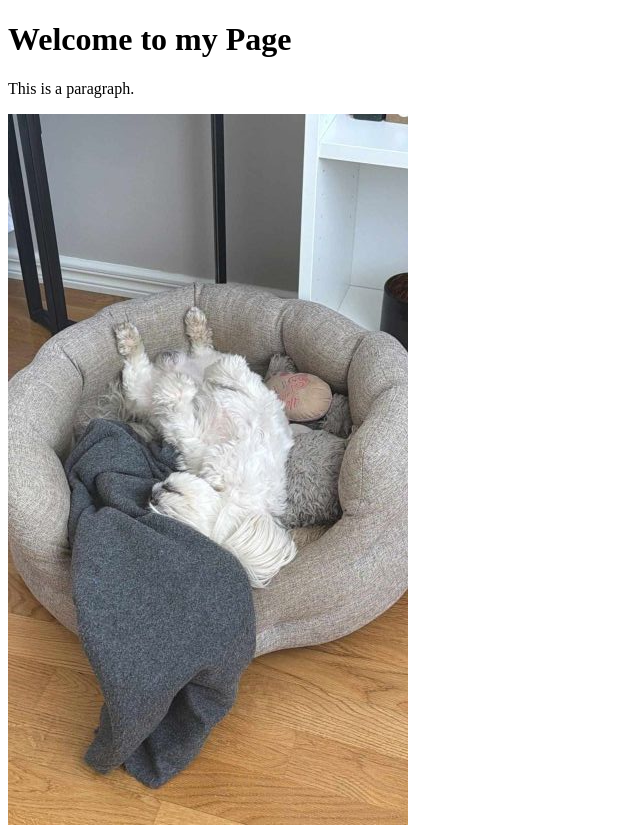
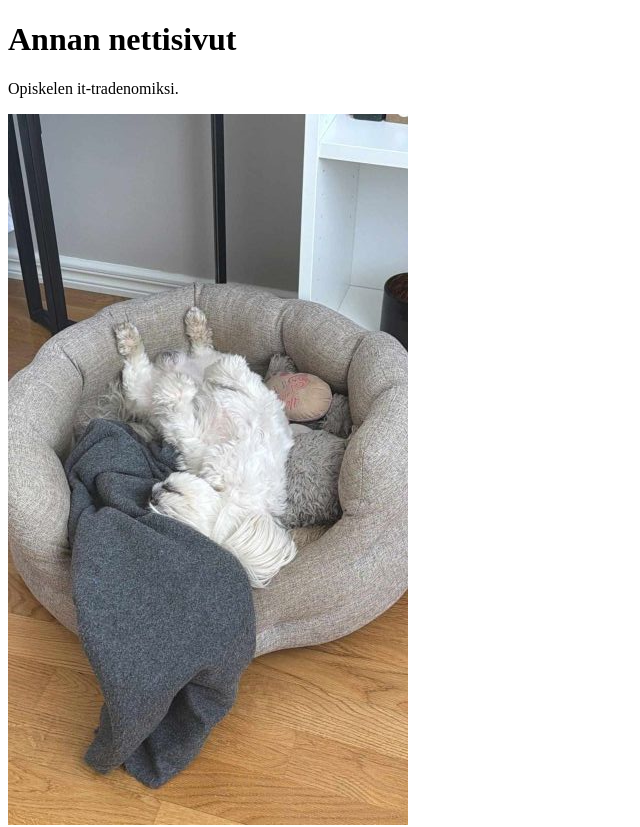
Before and after one commit to ankken/Websivuston-kehitt-minen, a plain HTML site: page WS01_HTML/path/to/index.html in a window 1280 px wide. Shown: the top 827 px of the page, without its empty margins (0-640 px from the left). Drawn offline with Linux system fonts and the light colour scheme.

Commit message:
Update page title and content for personal webpage

```diff
--- a/WS01_HTML/path/to/index.html
+++ b/WS01_HTML/path/to/index.html
@@ -6,8 +6,8 @@
     <title>Annan sivusto</title>
   </head>
   <body>
-    <h1>Welcome to my Page</h1>
-    <p>This is a paragraph.</p>
+    <h1>Annan nettisivut</h1>
+    <p>Opiskelen it-tradenomiksi.</p>
     <img src="./Images/Aatos1.jpg" alt="kuvalinkki rikki..." />
 
     <h2>Harrastukset</h2>
```
